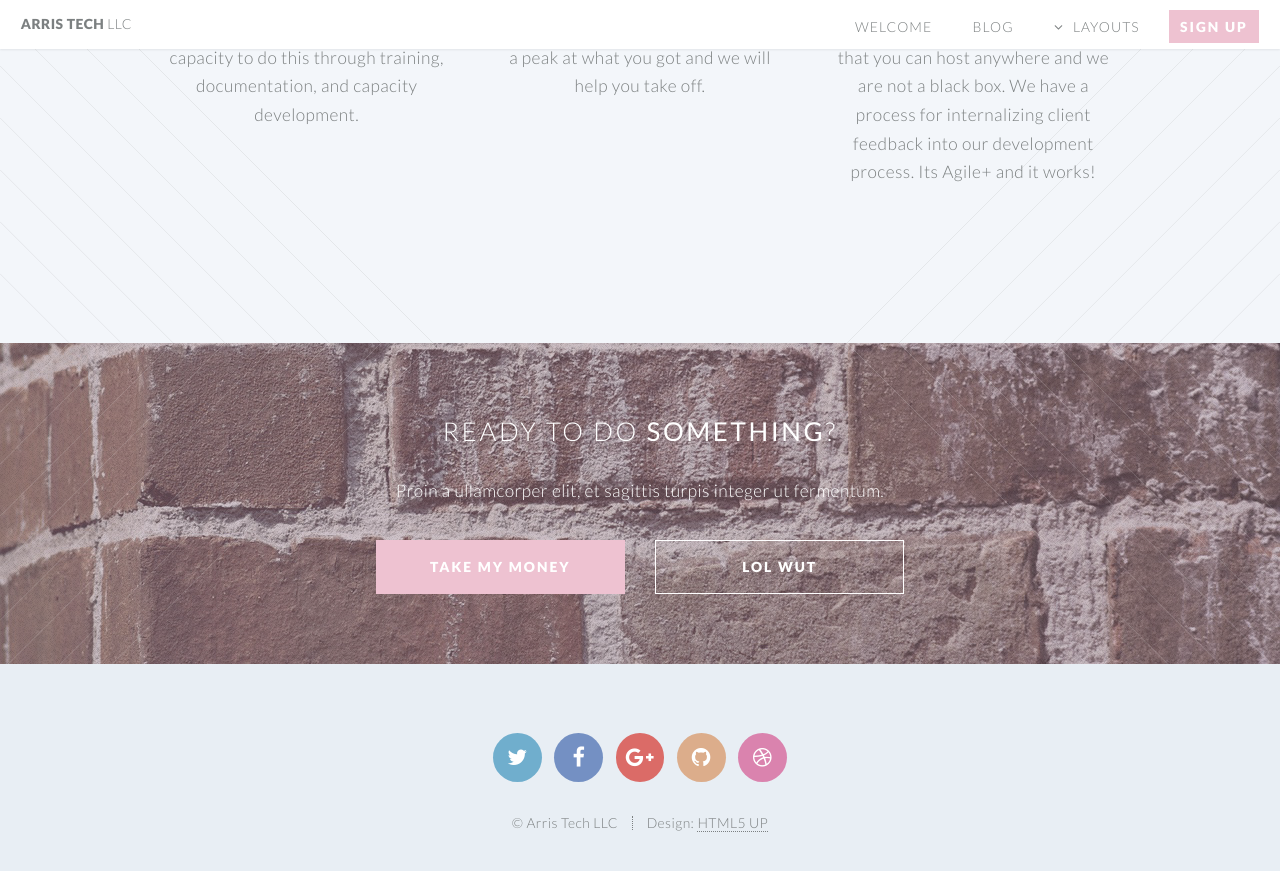
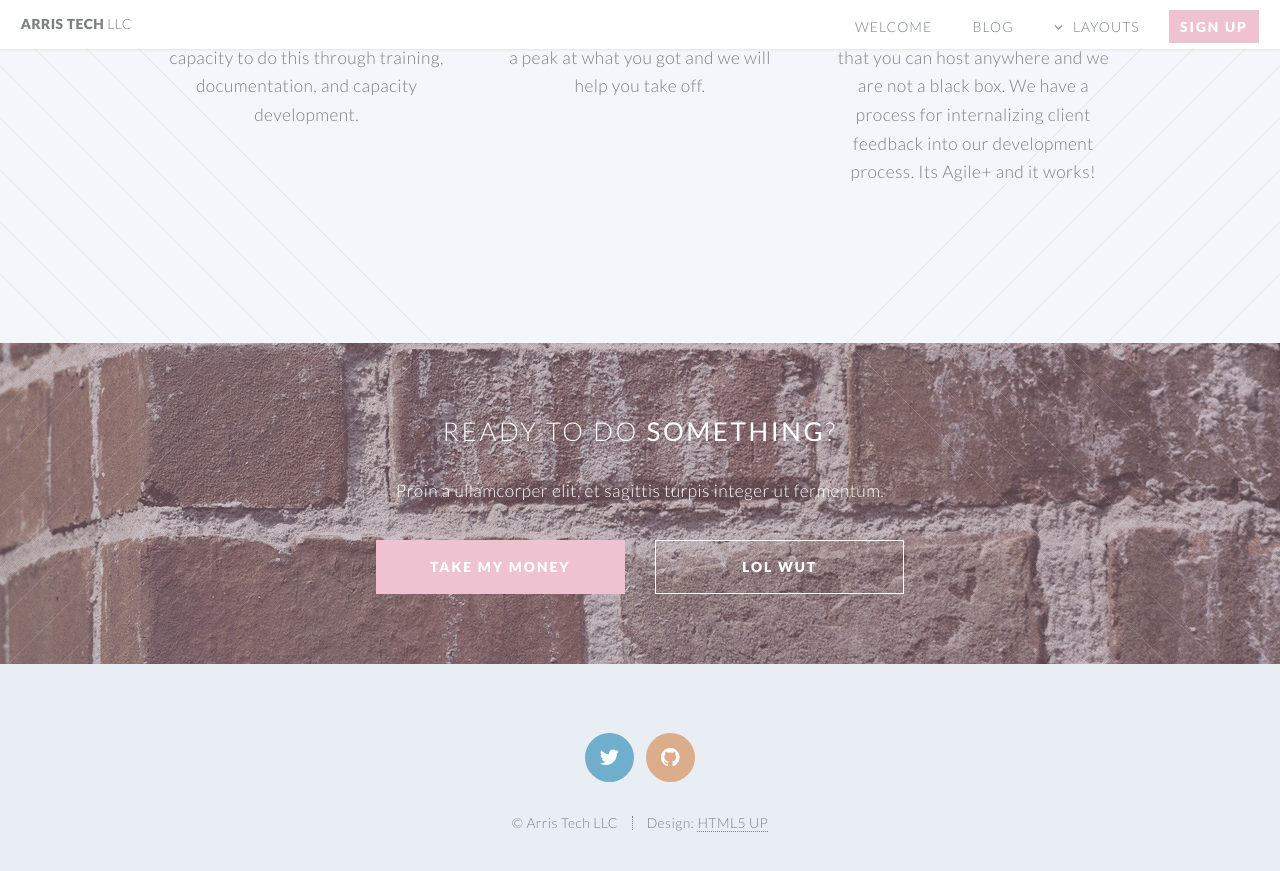
Before and after one commit to arrisTech/arrisTech.github.io, a Jekyll site: the page built from index.html, in a window 1280 px wide and 900 px high, scrolled down 1152 px. Shown: the top 871 px of the window. Built offline with Jekyll 4.4.1, drawn with Linux system fonts in a browser that asks for light colours.

Commit message:
removed facebook g+ and basketball social media icons in footer

```diff
--- a/_includes/footer.html
+++ b/_includes/footer.html
@@ -3,10 +3,10 @@
 
     <ul class="icons">
         <li><a href="https://twitter.com/arrisTechLLC" class="icon circle fa-twitter"><span class="label">Twitter</span></a></li>
-        <li><a href="#" class="icon circle fa-facebook"><span class="label">Facebook</span></a></li>
-        <li><a href="#" class="icon circle fa-google-plus"><span class="label">Google+</span></a></li>
+        <!-- <li><a href="#" class="icon circle fa-facebook"><span class="label">Facebook</span></a></li> -->
+        <!-- <li><a href="#" class="icon circle fa-google-plus"><span class="label">Google+</span></a></li> -->
         <li><a href="https://github.com/arrisTech" class="icon circle fa-github"><span class="label">Github</span></a></li>
-        <li><a href="#" class="icon circle fa-dribbble"><span class="label">Dribbble</span></a></li>
+        <!-- <li><a href="#" class="icon circle fa-dribbble"><span class="label">Dribbble</span></a></li> -->
     </ul>
 
     <ul class="copyright">
```
Also changed, not shown: 7 other files.
